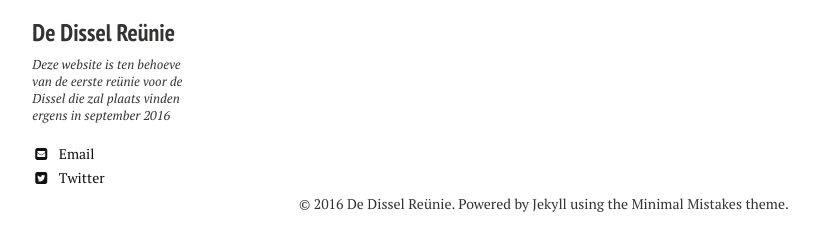
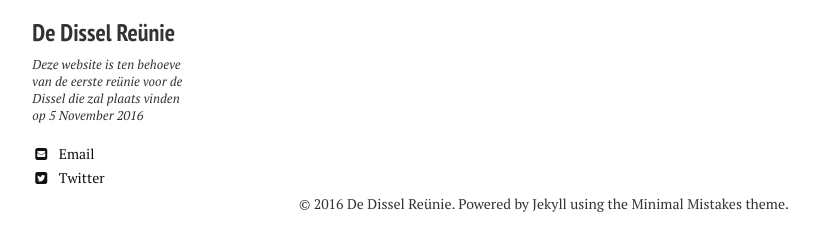
Before and after one commit to securitymonster/securitymonster.github.io, a Jekyll site: the page built from about/index.md, in a window 1280 px wide. Shown: the part 256-507 px from the top of the page, without its empty margins (21-837 px from the left). Built offline with Jekyll 4.4.1, drawn with Linux system fonts in a browser that asks for light colours; nearby versions of some CDN libraries.

```diff
--- a/_config.yml
+++ b/_config.yml
@@ -43,7 +43,7 @@
 owner:
   name: De Dissel Reünie
   avatar: dissel-logo.jpg
-  bio: "Deze website is ten behoeve van de eerste reünie voor de Dissel die zal plaats vinden ergens in september 2016"
+  bio: "Deze website is ten behoeve van de eerste reünie voor de Dissel die zal plaats vinden op 5 November 2016"
   email: info@dedisselreunie.nl
   disqus-shortname: dedisselreunienl
   twitter: DeDisselreunie
```
